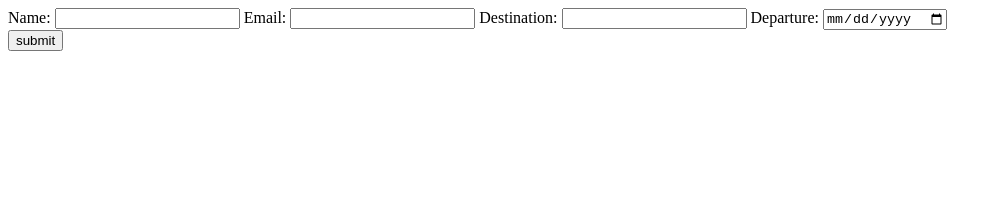
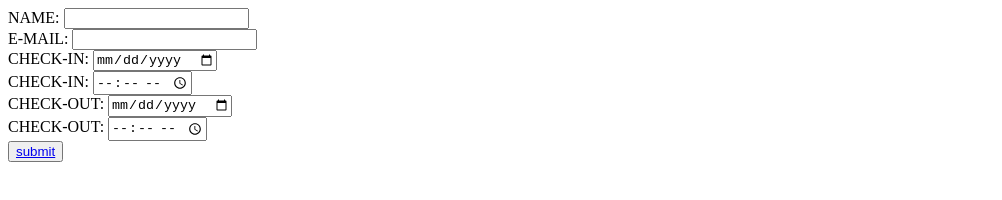
Before and after one commit to crArya/hello-world, a plain HTML site: page index.html in a window 1280 px wide. Shown: the whole page, without its empty margins (0-1002 px from the left). Drawn offline with Linux system fonts and the light colour scheme.

Commit message:
feat:add index.html

```diff
--- a/index.html
+++ b/index.html
@@ -3,24 +3,38 @@
 <head>
     <meta charset="UTF-8">
     <meta name="viewport" content="width=device-width, initial-scale=1.0">
-
-    <title>LOGIN PAGE</title>
+    <link rel="stylesheet" href="index.css">
+    <title>login page</title>
 </head>
 <body>
-   <div class="backgroung">
-    <form action="" class="form">
-        <label for="name">Name:</label>
-        <input type="text" name="name" class="name" required>
-        <label for="email">Email:</label>
-        <input type="email" name="email" class="email" required>
-        <label for="destination">Destination:</label>
-        <input type="destination" name="destination" class="destination" required>
-        <label for="dateofdeparture">Departure:</label>
-        <input type="date" name="dateofdeparture" class="dateofdeparture" required>
-    </form>
-    <button type="submit">
-        submit
-    </button>
-   </div>
+    <div class="back-ground-image">
+
+        <div class="back-ground-login">
+            <form>
+
+            <label for="name">NAME:
+            <input type="text" class="name" required></label>
+            <br><label for="email">E-MAIL:
+            <input type="email" class="email" required></label>
+            <br><label for="check-in">CHECK-IN:
+            <input type="date" class="check-in" required></label>
+            <br><label for="check-in">CHECK-IN:
+            <input type="time" class="time" required></label>
+            <br><label for="check-out">CHECK-OUT:
+            <input type="date" class="check-out" required></label>
+            <br><label for="check-out">CHECK-OUT:
+            <input type="time" class="time-out" required></label>
+            <div class="submit">
+                <button><a href="booked" class="sumit-button">
+
+                        submit
+
+                </a></button>
+            </div>
+
+            </form>
+
+        </div>
+    </div>
 </body>
 </html>
```
